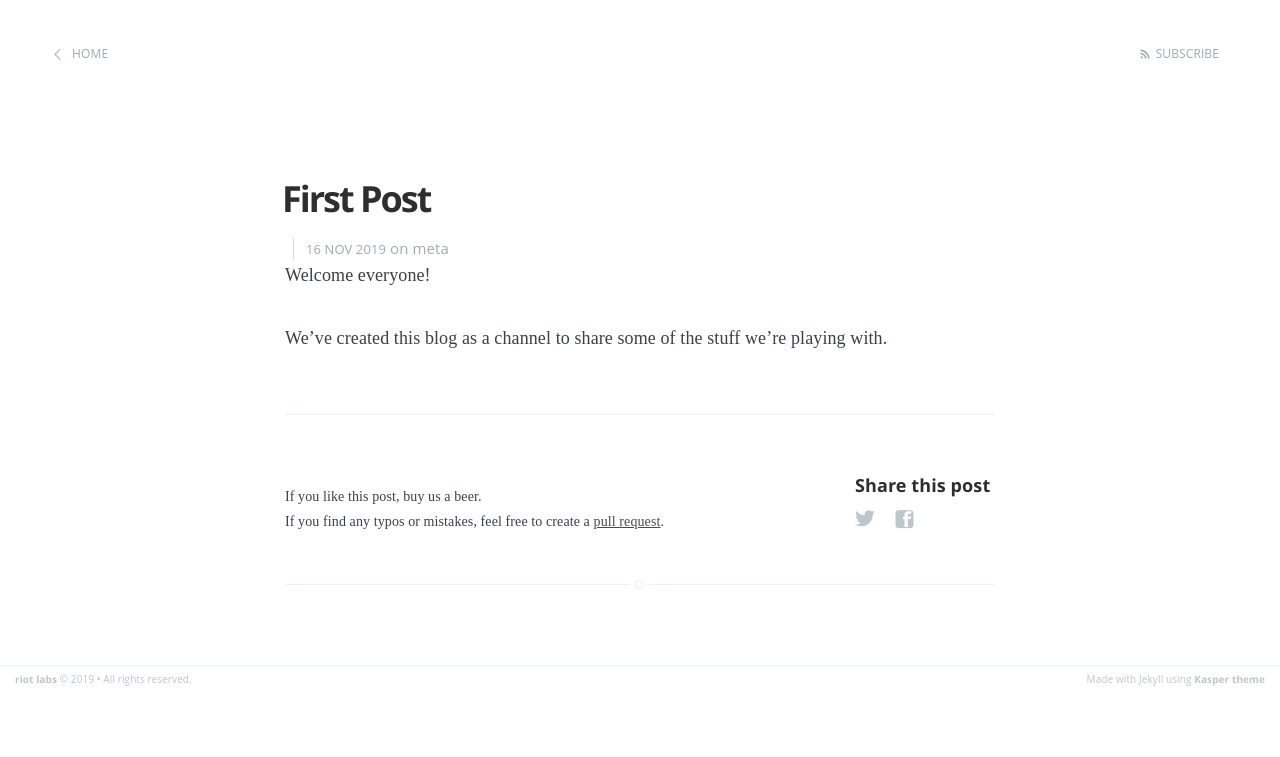
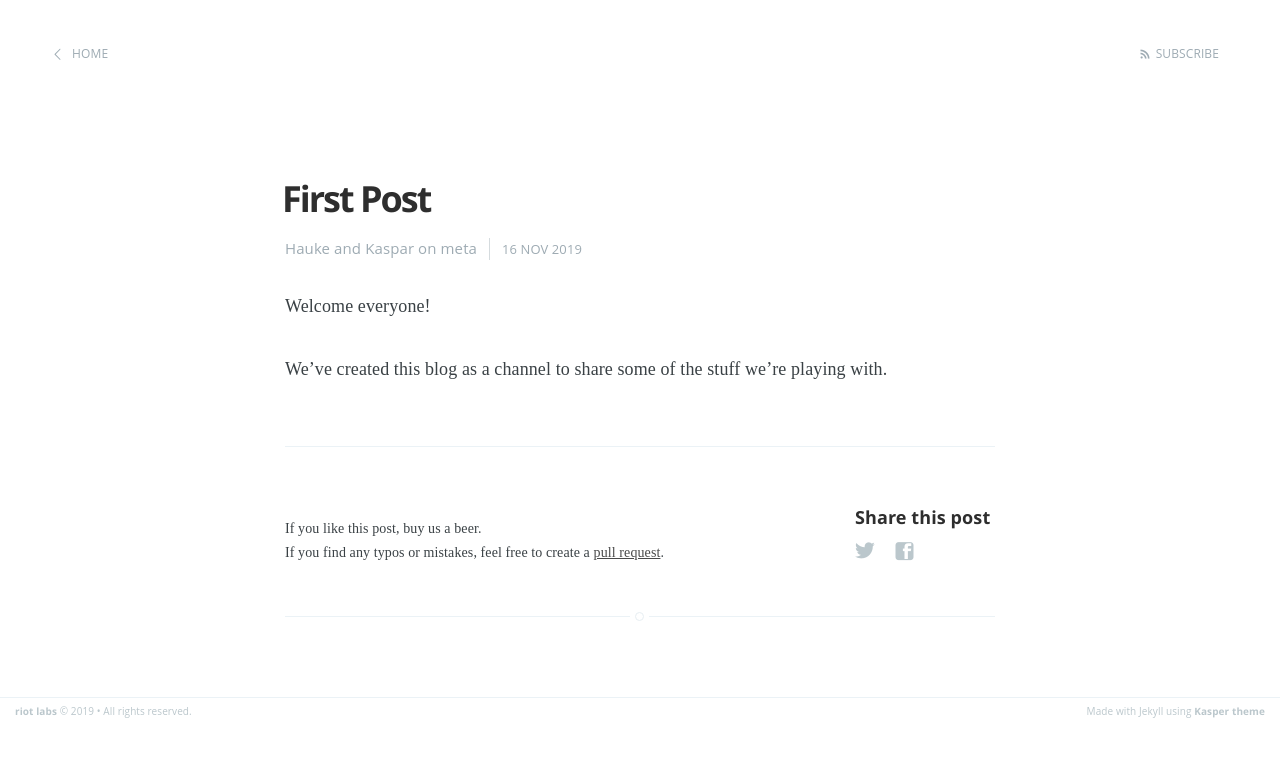
Before and after one commit to kaspar030/kaspar030.github.io, a Jekyll site: the page built from _posts/2019-11-16-firstpost.md, in a window 1280 px wide. Shown: the top 757 px of the page. Built offline with Jekyll 4.4.1, drawn with Linux system fonts in a browser that asks for light colours; some web fonts are replaced.

Commit message:
layout/posts: some formatting changes to post view

```diff
--- a/_layouts/post.html
+++ b/_layouts/post.html
@@ -19,10 +19,11 @@ post_class: post-template
         <header class="post-header">
             <h1 class="post-title">{{ page.title }}</h1>
             <section class="post-meta">
-                <time class="post-date" datetime="{{ page.date | date:"%Y-%m-%d" }}">{{ page.date | date_to_string }}</time>
+                {{page.author}}
                 {% if page.categories.size > 0 %}
                     {{ page.categories | array_to_sentence_string | prepend: 'on ' }}
                 {% endif %}
+                <time class="post-date" datetime="{{ page.date | date:'%Y-%m-%d' }}">{{ page.date | date_to_string }}</time>
             </section>
         </header>
 
@@ -44,7 +45,7 @@ post_class: post-template
         </span> -->
 
         <!-- <h1 class="post-title">{{ page.title }}</h1> -->
-
+        <br \>
         <section class="post-content">
             {{content}}
         </section>
```
